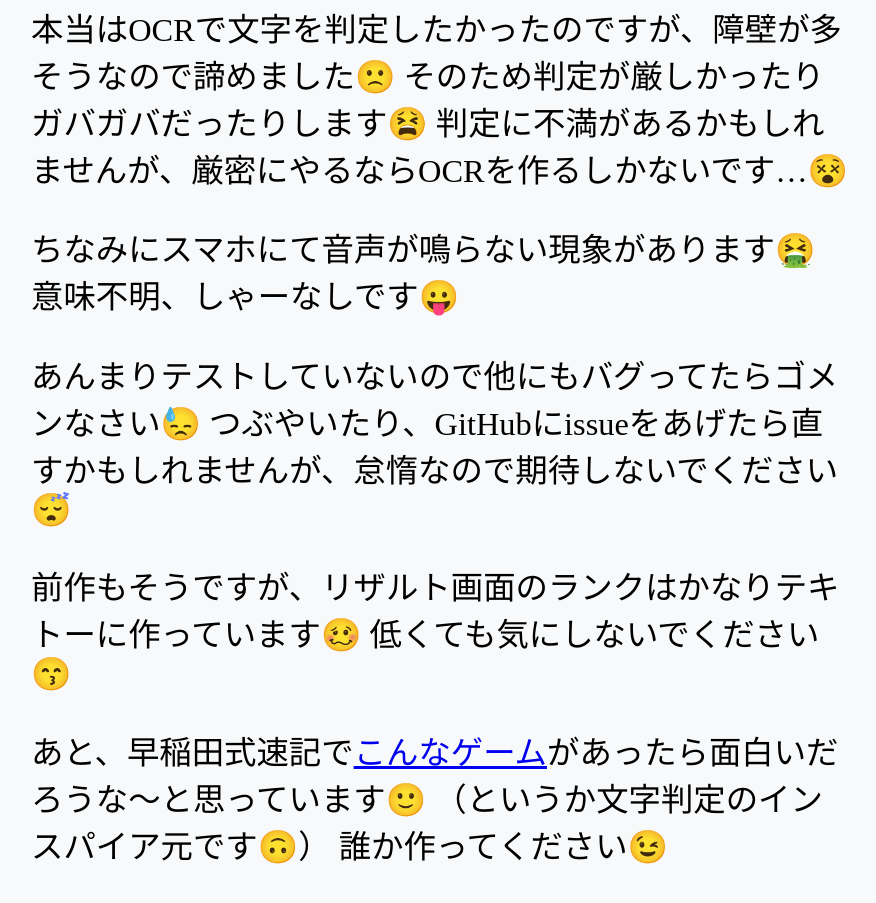
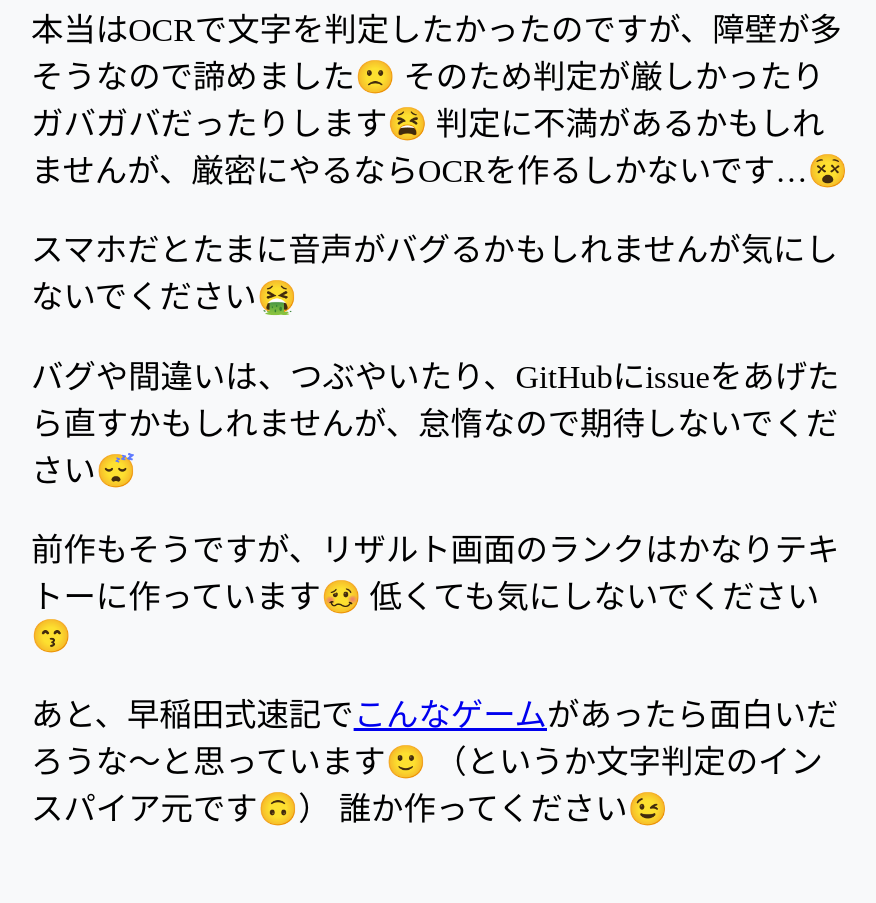
Before and after one commit to mogamoga1024/nazoru-sokki-game, a plain HTML site: page index.html in a window 1280 px wide. Shown: the part 5395-6298 px from the top of the page, without its empty margins (199-1075 px from the left). Drawn offline with nearby package versions, Linux system fonts and the light colour scheme; a script that the page names is missing; a web font is replaced by a local one.

Commit message:
言い訳していいわけ？

```diff
--- a/index.html
+++ b/index.html
@@ -144,12 +144,10 @@
           判定に不満があるかもしれませんが、厳密にやるならOCRを作るしかないです…😵
         </p>
         <p>
-          ちなみにスマホにて音声が鳴らない現象があります🤮
-          意味不明、しゃーなしです😛
+          スマホだとたまに音声がバグるかもしれませんが気にしないでください🤮
         </p>
         <p>
-          あんまりテストしていないので他にもバグってたらゴメンなさい😓
-          つぶやいたり、GitHubにissueをあげたら直すかもしれませんが、怠惰なので期待しないでください😴
+          バグや間違いは、つぶやいたり、GitHubにissueをあげたら直すかもしれませんが、怠惰なので期待しないでください😴
         </p>
         <p>
           前作もそうですが、リザルト画面のランクはかなりテキトーに作っています🥴
```
